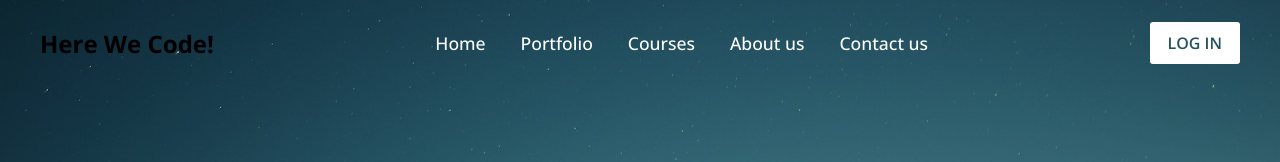
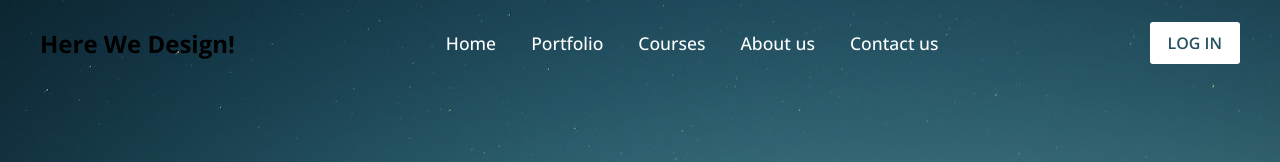
Before and after one commit to Abdulhaqq26/LoginPage, a plain HTML site: page index.html in a window 1280 px wide. Shown: the top 162 px of the page. Drawn offline with nearby package versions, Linux system fonts and the light colour scheme; files whose address does not match are found by name.

Commit message:
Update index.html

```diff
--- a/index.html
+++ b/index.html
@@ -14,7 +14,7 @@
     <header>
         <nav class="navbar">
             <span class="hamburger-btn material-symbols-rounded">menu</span>
-                <h2>Here We Code!</h2>
+                <h2>Here We Design!</h2>
             </a>
             <ul class="links">
                 <span class="close-btn material-symbols-rounded">close</span>
```
